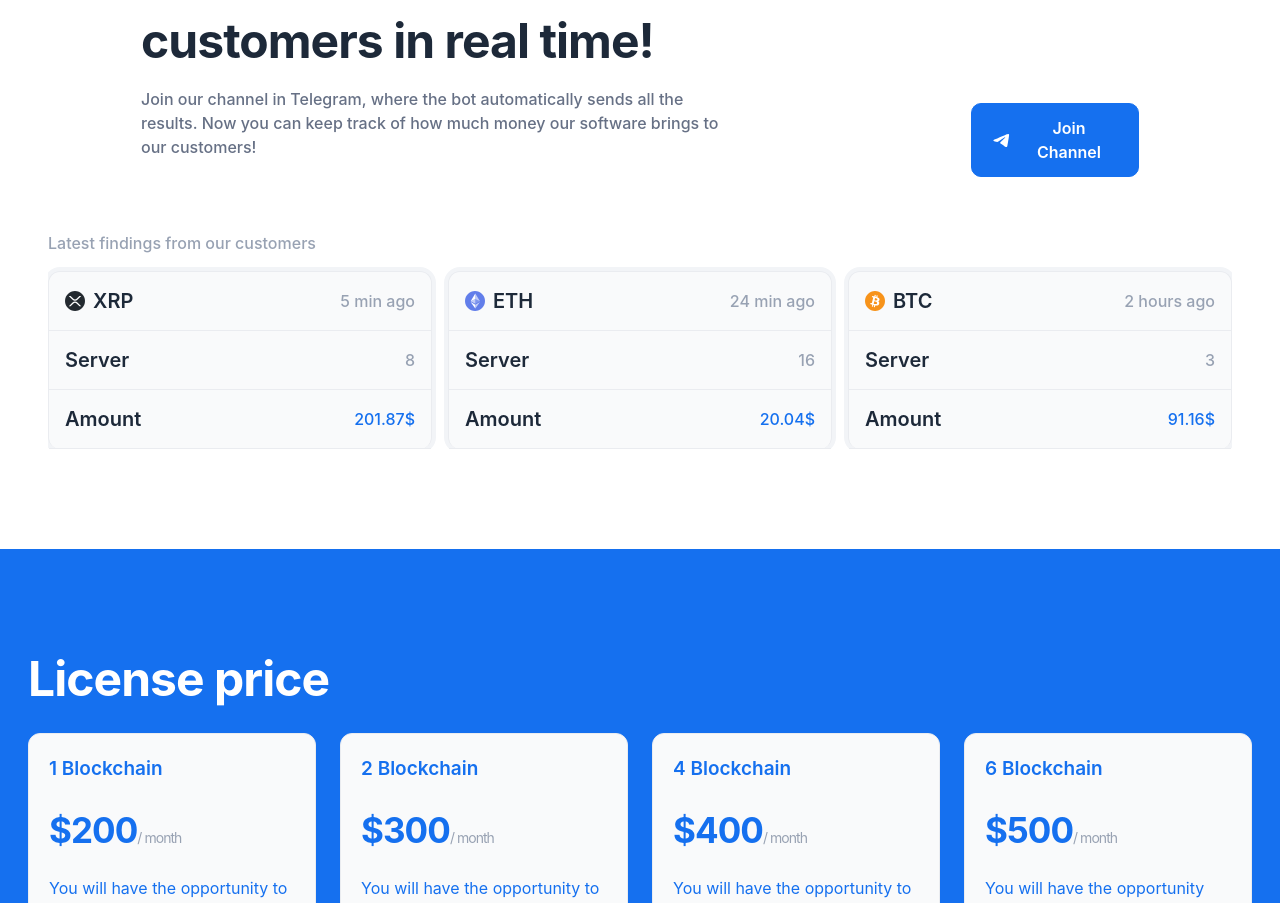
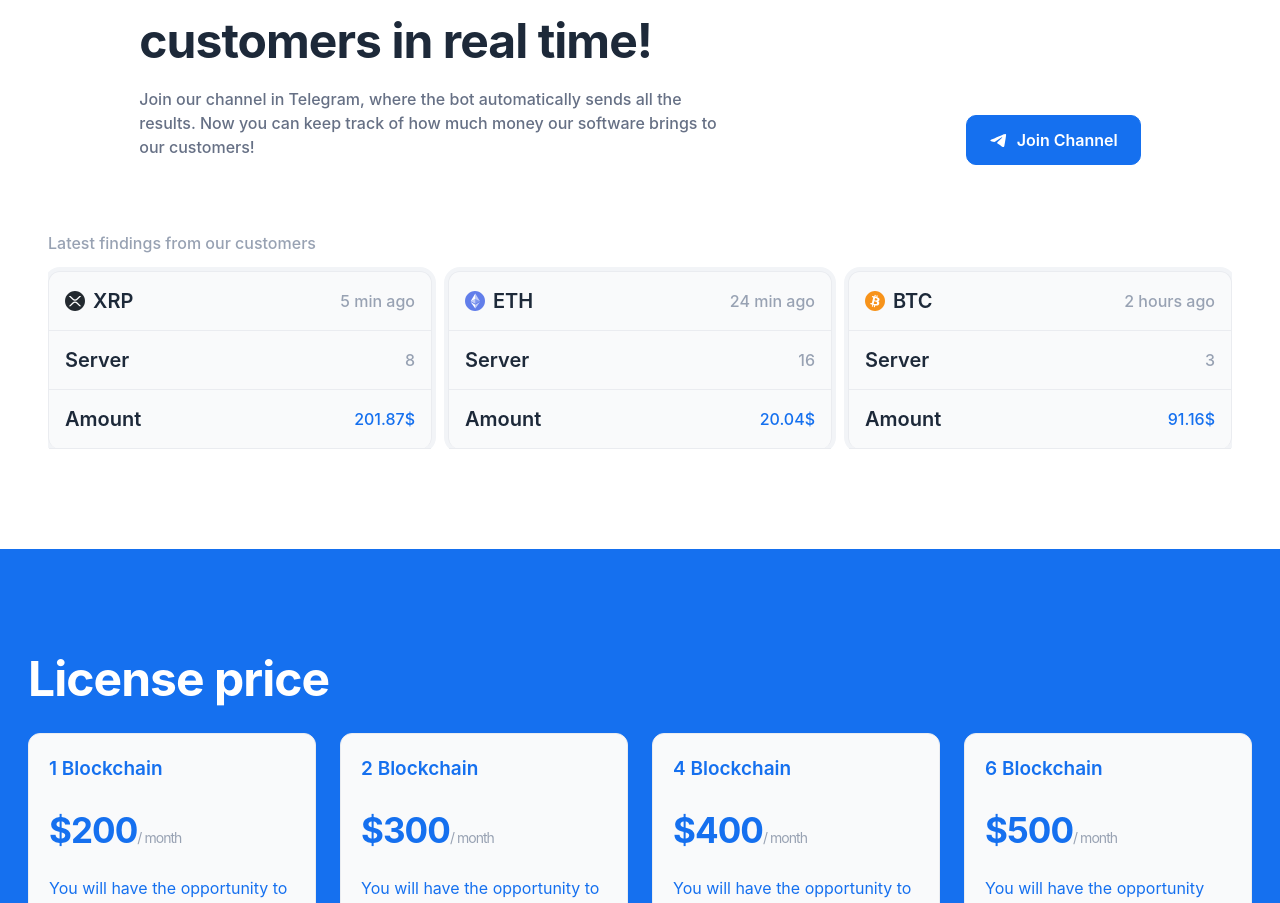
Before and after one commit to Dmitriy-dima/cryptoai, a React (Create React App) app: page / in a window 1280 px wide. Shown: the part 2840-3743 px from the top of the page. Built offline with nearby package versions, Linux system fonts and the light colour scheme.

Commit message:
Button change

```diff
--- a/src/components/Results/Results.css
+++ b/src/components/Results/Results.css
@@ -81,7 +81,7 @@
   font-style: normal;
   font-weight: 600;
   line-height: 24px;
-  max-width: 168px;
+  max-width: 175px;
   width: 100%;
   position: relative;
   top: 85px;
```
